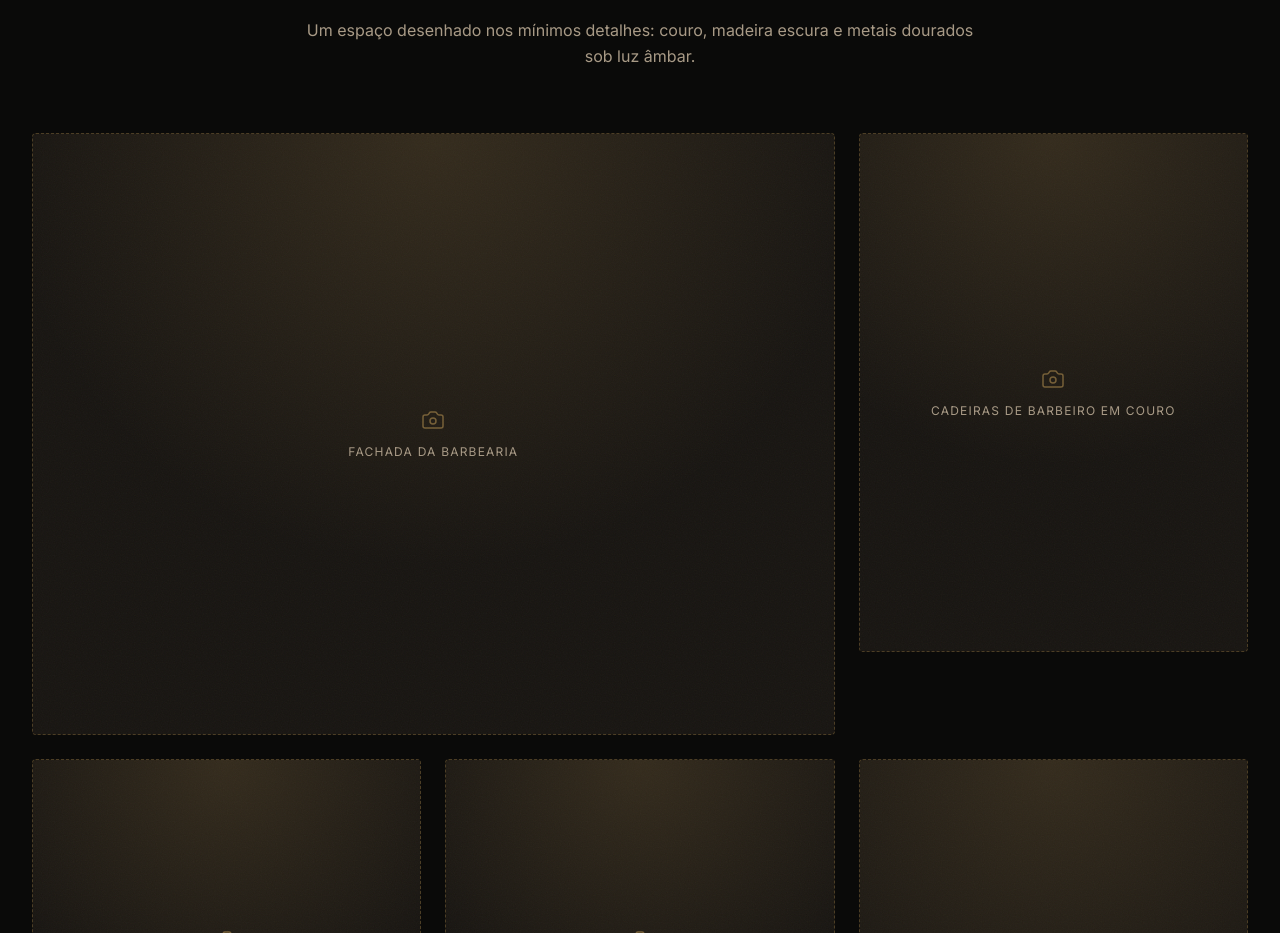
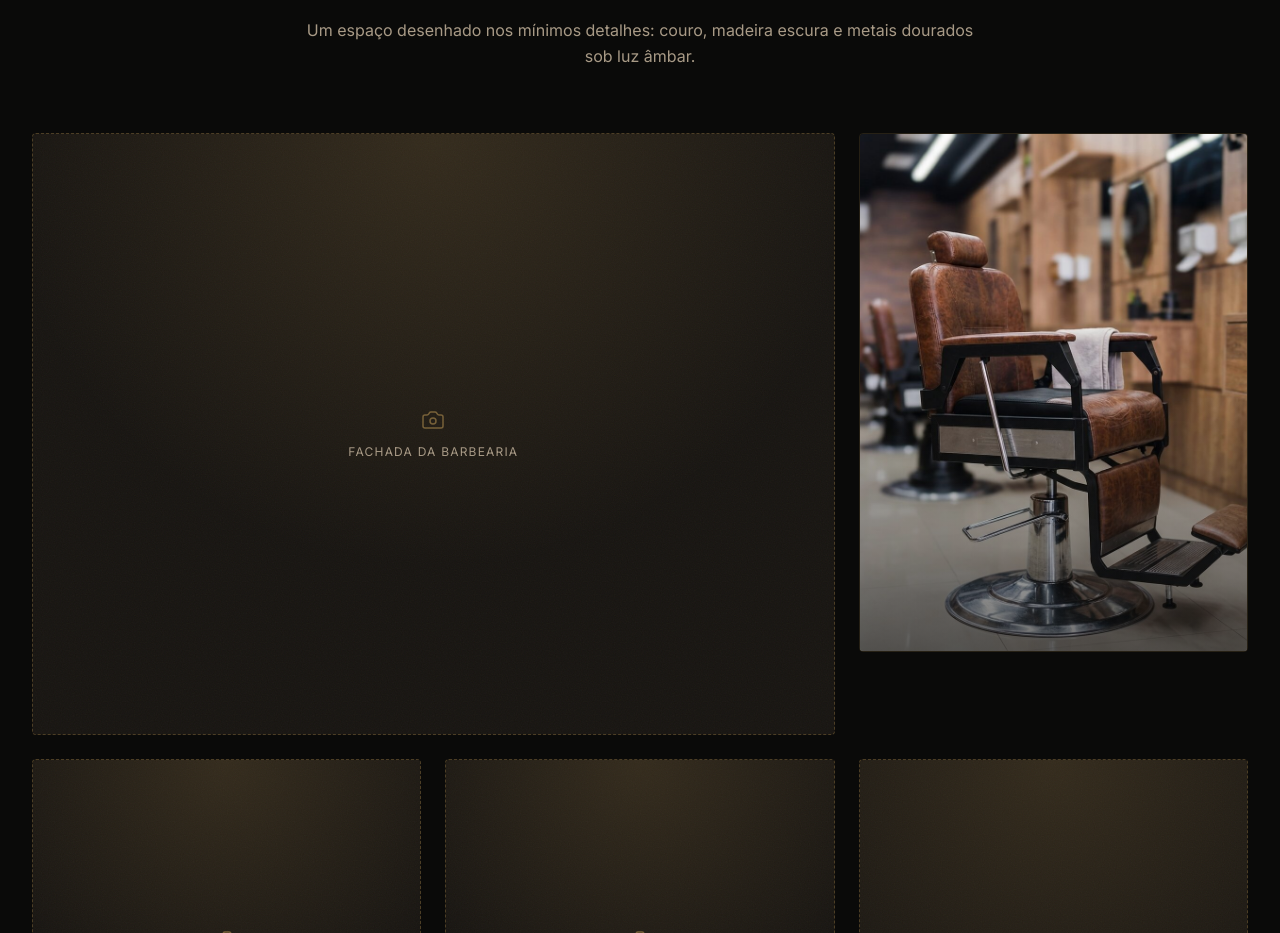
Before and after one commit to LoomeGroup/barbearia-don-well, a React (Vite) app: page / in a window 1280 px wide. Shown: the part 2822-3755 px from the top of the page. Built offline with nearby package versions, Linux system fonts and the light colour scheme; a web font is replaced by a local one.

Commit message:
feat: add chair photo

```diff
--- a/src/components/Gallery.tsx
+++ b/src/components/Gallery.tsx
@@ -1,6 +1,12 @@
 import SectionHeading from "./SectionHeading";
 import ImagePlaceholder from "./ImagePlaceholder";
 import { galleryImages } from "../data/content";
+
+const aspectClasses = {
+  square: "aspect-square",
+  portrait: "aspect-3/4",
+  landscape: "aspect-4/3",
+} as const;
 
 export default function Gallery() {
   return (
@@ -13,14 +19,30 @@ export default function Gallery() {
         />
 
         <div className="mt-16 grid grid-cols-2 gap-4 sm:grid-cols-3 sm:gap-6">
-          {galleryImages.map((image) => (
+          {galleryImages.map((image) =>
+            image.src ? (
+              <div
+                key={image.label}
+                className={`group relative overflow-hidden rounded-sm border border-gold/15 transition-colors duration-300 hover:border-gold/50 ${aspectClasses[image.ratio]} ${
+                  image.ratio === "landscape" ? "col-span-2" : ""
+                }`}
+              >
+                <img
+                  src={image.src}
+                  alt={image.label}
+                  className="h-full w-full object-cover transition-transform duration-500 group-hover:scale-105"
+                />
+                <div className="absolute inset-0 bg-linear-to-t from-ink/60 via-transparent to-transparent" />
+              </div>
+            ) : (
               <ImagePlaceholder
                 key={image.label}
                 label={image.label}
                 aspect={image.ratio}
                 className={image.ratio === "landscape" ? "col-span-2" : ""}
               />
-          ))}
+            ),
+          )}
         </div>
       </div>
     </section>
--- a/src/data/content.ts
+++ b/src/data/content.ts
@@ -9,6 +9,7 @@ import {
   Target,
   Gem,
 } from "lucide-react";
+import galleryCadeiras from "../assets/gallery-cadeiras.jpg";
 
 export type Service = {
   icon: LucideIcon;
@@ -84,11 +85,12 @@ export const pillars: Pillar[] = [
 export type GalleryImage = {
   label: string;
   ratio: "square" | "portrait" | "landscape";
+  src?: string;
 };
 
 export const galleryImages: GalleryImage[] = [
   { label: "Fachada da barbearia", ratio: "landscape" },
-  { label: "Cadeiras de barbeiro em couro", ratio: "portrait" },
+  { label: "Cadeiras de barbeiro em couro", ratio: "portrait", src: galleryCadeiras },
   { label: "Balcão e prateleira de produtos", ratio: "square" },
   { label: "Detalhe de iluminação âmbar", ratio: "square" },
   { label: "Estação de barba e navalhas", ratio: "portrait" },
```
Also changed, not shown: src/assets/gallery-cadeiras.jpg (added). Lines whose indentation alone changed are shown as unchanged.
